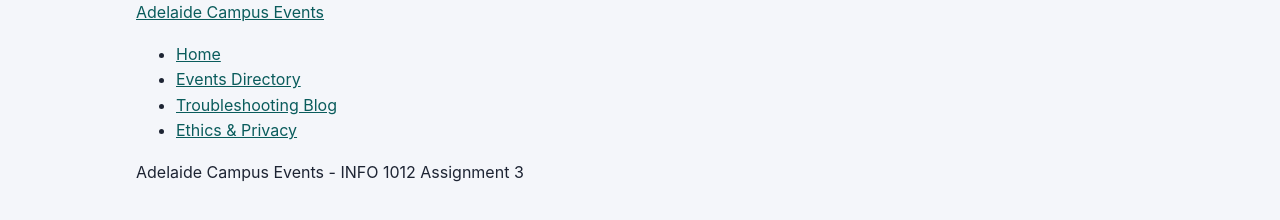
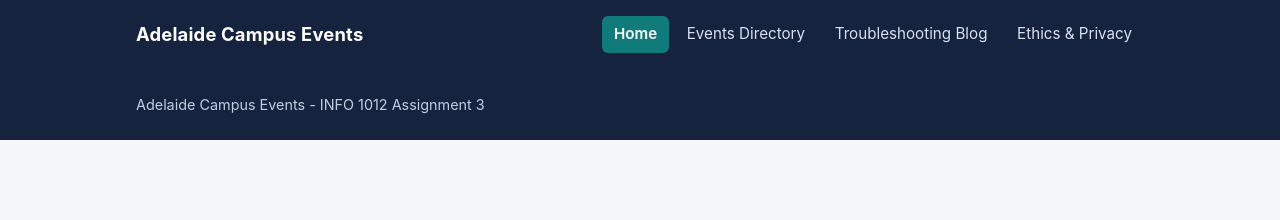
Before and after one commit to ArchieThe/Webdesign-Assignment, a plain HTML site: page index.html in a window 1280 px wide. Drawn offline with Linux system fonts and the light colour scheme.

Commit message:
style the site header, navigation and footer

```diff
--- a/css/style.css
+++ b/css/style.css
@@ -1,5 +1,4 @@
-
-/* Design tokens */
+/* Design tokens -*/
 :root {
   --navy:        #16233f;
   --navy-light:  #27385e;
@@ -25,7 +24,7 @@
   --mono: "SF Mono", "Cascadia Code", Consolas, "Courier New", monospace;
 }
 
-/* Reset */
+/* Reset border-box */
 *, *::before, *::after { box-sizing: border-box; }
 
 [hidden] { display: none !important; }
@@ -39,7 +38,7 @@ body {
   background: var(--page-bg);
 }
 
-/*  Layout */
+/* Layout */
 .container {
   width: 100%;
   max-width: 1040px;
@@ -59,3 +58,59 @@ h3 { font-size: 1.1rem; }
 p  { margin: 0 0 1rem; }
 a  { color: var(--teal-dark); }
 a:hover { color: var(--navy); }
+
+/* Site header and navigation  */
+.site-header {
+  background: var(--navy);
+  color: #fff;
+  padding: 1rem 0;
+}
+.site-header .container {
+  display: flex;
+  flex-wrap: wrap;
+  align-items: center;
+  justify-content: space-between;
+  gap: 0.75rem;
+}
+.site-title {
+  font-size: 1.15rem;
+  font-weight: 700;
+  color: #fff;
+  text-decoration: none;
+  letter-spacing: 0.01em;
+}
+
+.site-nav ul {
+  list-style: none;
+  display: flex;
+  flex-wrap: wrap;
+  gap: 0.35rem;
+  margin: 0;
+  padding: 0;
+}
+.site-nav a {
+  display: block;
+  padding: 0.4rem 0.75rem;
+  border-radius: 6px;
+  color: #d8e0f0;
+  text-decoration: none;
+  font-size: 0.95rem;
+}
+.site-nav a:hover { background: var(--navy-light); color: #fff; }
+/* aria-current="page" marks the page you are on — set in each page's HTML */
+.site-nav a[aria-current="page"] { background: var(--teal); color: #fff; font-weight: 600; }
+
+/* Footer */
+.site-footer {
+  background: var(--navy);
+  color: #c3cde0;
+  padding: 1.5rem 0;
+  font-size: 0.9rem;
+}
+.site-footer .container {
+  display: flex;
+  flex-wrap: wrap;
+  justify-content: space-between;
+  gap: 0.5rem;
+}
+.site-footer strong { color: #fff; }
```
